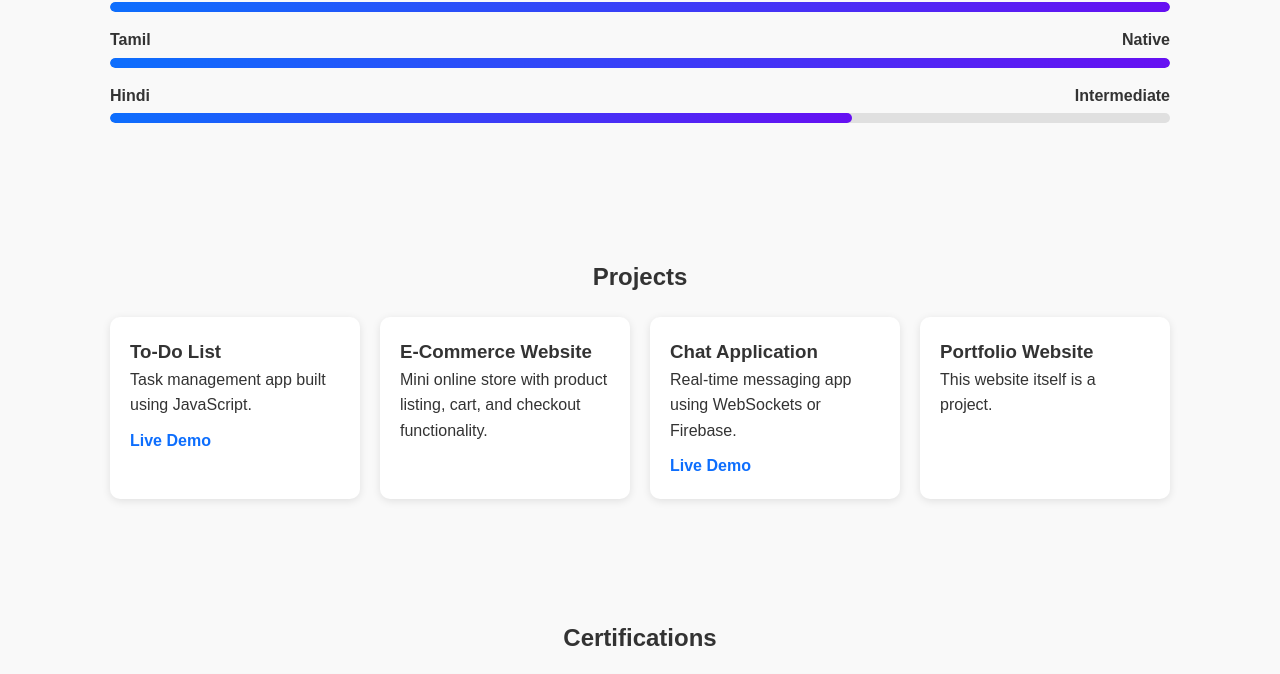
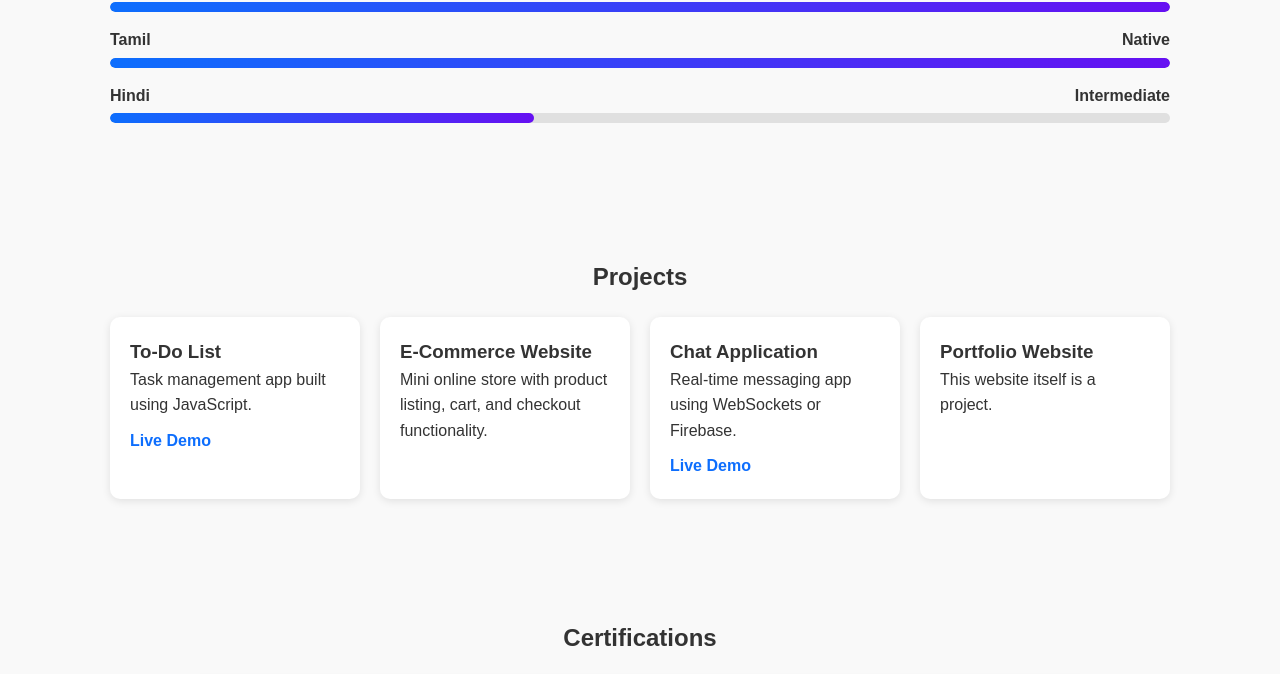
Before and after one commit to yashwantchatti005/Portfolio, a plain HTML site: page index.html in a window 1280 px wide. Shown: the part 2289-2963 px from the top of the page. Drawn offline with Linux system fonts and the light colour scheme.

```diff
--- a/index.html
+++ b/index.html
@@ -223,7 +223,7 @@
   <div class="skill"><p>English <span>Proficient</span></p><div class="progress"><div class="progress-bar" style="width:95%"></div></div></div>
   <div class="skill"><p>Telugu <span>Native</span></p><div class="progress"><div class="progress-bar" style="width:100%"></div></div></div>
   <div class="skill"><p>Tamil <span>Native</span></p><div class="progress"><div class="progress-bar" style="width:100%"></div></div></div>
-  <div class="skill"><p>Hindi <span>Intermediate</span></p><div class="progress"><div class="progress-bar" style="width:70%"></div></div></div>
+  <div class="skill"><p>Hindi <span>Intermediate</span></p><div class="progress"><div class="progress-bar" style="width:40%"></div></div></div>
 </section>
 
 <!-- Projects -->
```
